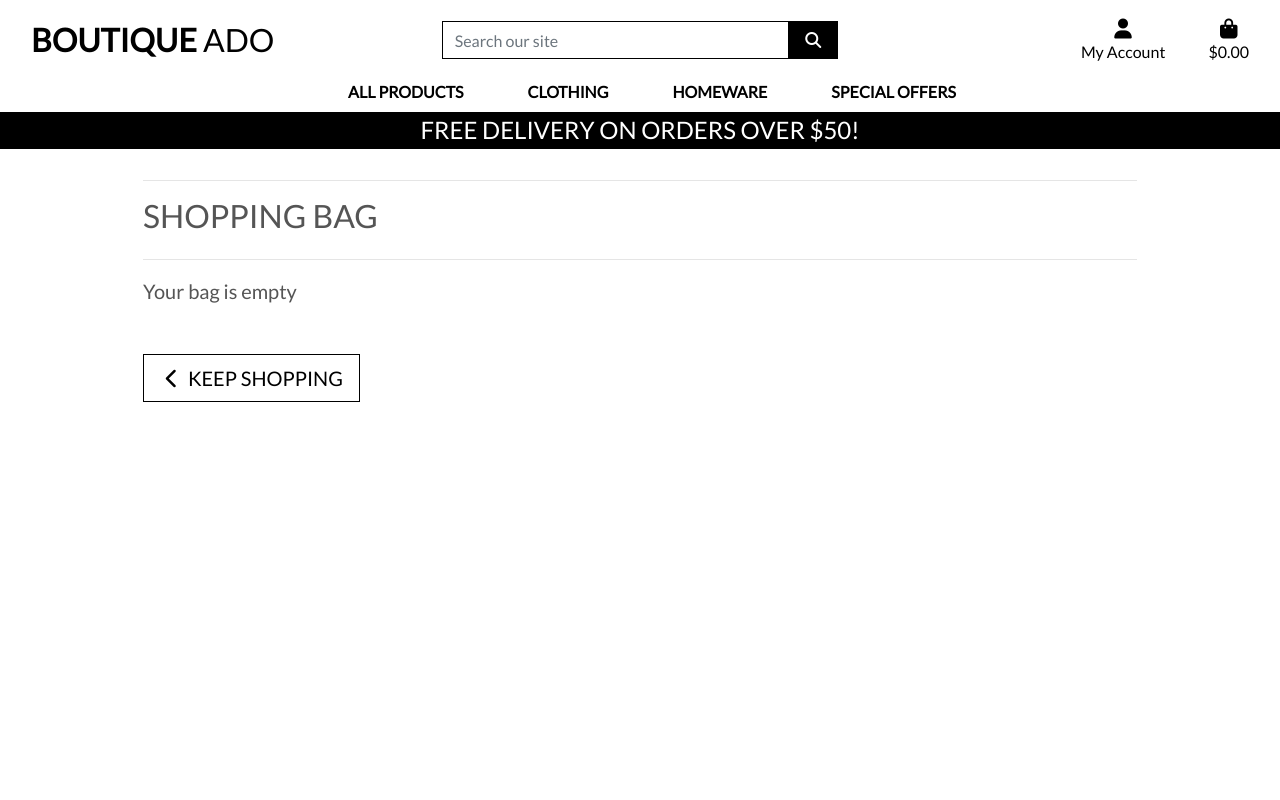
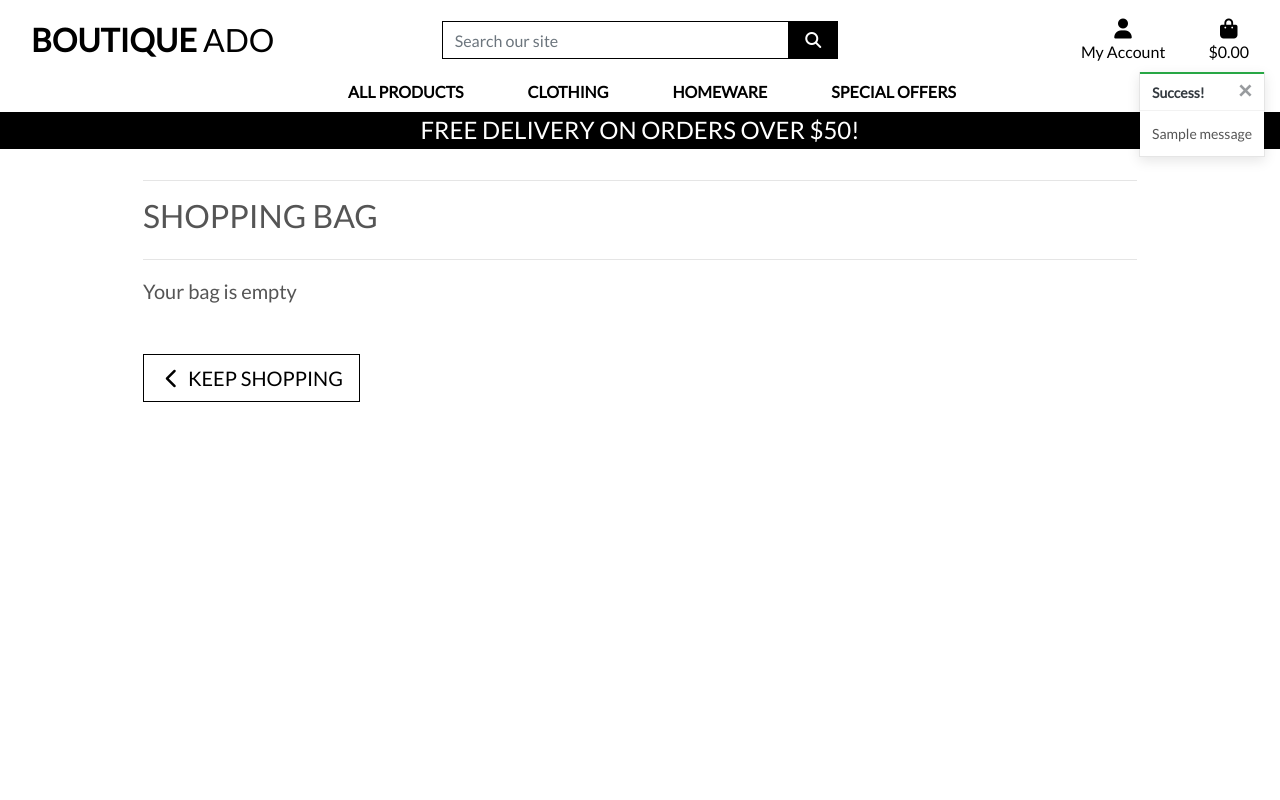
Before and after one commit to David-Maura-Rodgers/boutique_ado_v1, a Django app: page /bag/ in a window 1280 px wide. Run offline with Django 3.2, Linux system fonts and the light colour scheme; one stand-in notice (Sample message) is shown; some libraries are stand-ins or nearby versions.

Commit message:
add: toast bootstrap htmls, variable in settings and logic to display in base

```diff
--- a/bag/views.py
+++ b/bag/views.py
@@ -1,4 +1,6 @@
 from django.shortcuts import render, redirect, reverse, HttpResponse
+from django.contrib import messages
+from products.models import Product
 
 
 def view_bag(request):
@@ -14,6 +16,7 @@ def add_to_bag(request, item_id):
     A view to render quanity of a product in the bag page
     '''
 
+    product = Product.objects.get(pk=item_id)
     quantity = int(request.POST.get('quantity'))
     redirect_url = request.POST.get('redirect_url')
     size = None
@@ -34,6 +37,7 @@ def add_to_bag(request, item_id):
             bag[item_id] += quantity
         else:
             bag[item_id] = quantity
+            messages.success(request, f'Added {product.name} to your bag')
 
     request.session['bag'] = bag
     return redirect(redirect_url)
--- a/boutique_ado/settings.py
+++ b/boutique_ado/settings.py
@@ -78,6 +78,8 @@ TEMPLATES = [
         },
     },
 ]
+
+MESSAGE_STORAGE = 'django.contrib.messages.storage.session.SessionStorage'
 
 AUTHENTICATION_BACKENDS = [
 
--- a/products/models.py
+++ b/products/models.py
@@ -2,8 +2,10 @@ from django.db import models
 
 
 class Category(models.Model):
+    ''' Model '''
 
     class Meta:
+        ''' Change Categorys to Catergories '''
         verbose_name_plural = 'Categories'
 
     name = models.CharField(max_length=254)
@@ -13,10 +15,14 @@ class Category(models.Model):
         return self.name
 
     def get_friendly_name(self):
+        '''
+        return user friendly category name
+        '''
         return self.friendly_name
 
 
 class Product(models.Model):
+    ''' Model '''
     category = models.ForeignKey(
         'Category', null=True, blank=True, on_delete=models.SET_NULL
     )
--- a/static/css/base.css
+++ b/static/css/base.css
@@ -102,6 +102,24 @@ a.category-badge > span.badge:hover {
     cursor: pointer;
 }
 
+/* ------------------------------- bootstrap toasts */
+
+.message-container {
+    position: fixed;
+    top: 72px;
+    right: 15px;
+    z-index: 99999999999;
+}
+
+.custom-toast {
+    overflow: visible;
+}
+
+.toast-capper {
+    height: 2px;
+}
+
+
 /* -------------------------------- Media Queries */
 
 /* Slightly larger container on xl screens */
--- a/templates/base.html
+++ b/templates/base.html
@@ -113,7 +113,24 @@
     </header>
 
     {% if messages %}
-        <div class="message-container"></div>
+        <div class="message-container">
+            {% for message in messages %}
+
+                {% with message.level as level %}
+                    {% if level == 40 %}   <!-- error -->
+                        {% include 'includes/toasts/toast_error.html' %}
+                    {% elif level == 30 %} <!-- warning -->
+                        {% include 'includes/toasts/toast_warning.html' %}
+                    {% elif level == 25 %} <!-- success -->
+                        {% include 'includes/toasts/toast_success.html' %}
+
+                    {% else %}
+                        {% include 'includes/toasts/toast_info.html' %}
+                    {% endif %}
+                {% endwith %}
+
+            {% endfor %}
+        </div>
     {% endif %}
 
     {% block page_header %}
@@ -123,6 +140,9 @@
     {% endblock %}
 
     {% block postloadjs %}
+        <script type="text/javascript">
+            $('.toast').toast('show');
+        </script>
     {% endblock %}
 
     </body>
--- /dev/null
+++ b/templates/includes/toasts/toast_success.html
@@ -0,0 +1,13 @@
+<div class="toast custom-toast rounded-0 border-top-0" data-autohide="false">
+    <div class="arrow-up arrow-success"></div>
+    <div class="w-100 toast-capper bg-success"></div>
+    <div class="toast-header bg-white text-dark">
+        <strong class="mr-auto">Success!</strong>
+        <button type="button" class="ml-2 mb-1 close text-dark" data-dismiss="toast" aria-label="Close">
+            <span aria-hidden="true">&times;</span>
+        </button>
+    </div>
+    <div class="toast-body bg-white">
+        {{ message }}
+    </div>
+</div>
```
Also changed, not shown: templates/includes/toasts/toast_error.html (added, +13 -0 lines), templates/includes/toasts/toast_info.html (added, +13 -0 lines), templates/includes/toasts/toast_warning.html (added, +13 -0 lines), db.sqlite3.
